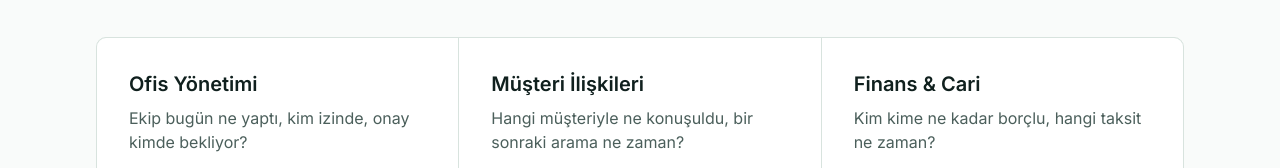
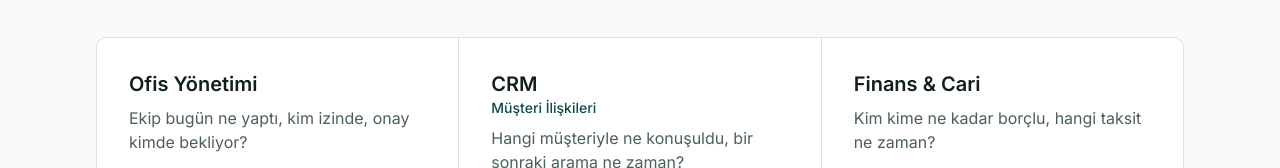
Before and after one commit to bedirhansay/kahya-web, a Next.js app: page /cozumler in a window 1280 px wide. Shown: the part 523-691 px from the top of the page. Built offline with nearby package versions, Linux system fonts and the light colour scheme; no server answers.

Commit message:
Solution name CRM with Müşteri İlişkileri underneath, as in the app

```diff
--- a/src/app/cozumler/page.tsx
+++ b/src/app/cozumler/page.tsx
@@ -13,9 +13,9 @@
 
 export const metadata: Metadata = pageMetadata({
   path: "/cozumler",
-  title: "Çözümler: Ofis Yönetimi, Müşteri İlişkileri, Finans & Cari",
+  title: "Çözümler: Ofis Yönetimi, CRM, Finans & Cari",
   description:
-    "Kahya üç çözümden oluşur: Ofis Yönetimi, Müşteri İlişkileri ve Finans & Cari. E-posta, Stok, Teklif ve Kahya AI ek hizmet olarak açılır. Fiyat için bize yazın.",
+    "Kahya üç çözümden oluşur: Ofis Yönetimi, CRM (Müşteri İlişkileri) ve Finans & Cari. E-posta, Stok, Teklif ve Kahya AI ek hizmet olarak açılır. Fiyat için bize yazın.",
 });
 
 const quote = (what: string) => `mailto:${site.email}?subject=${encodeURIComponent(`Kahya fiyat talebi: ${what}`)}`;
@@ -36,6 +36,7 @@
             {solutions.map((s) => (
               <li key={s.slug} id={s.slug} className="flex scroll-mt-24 flex-col bg-white p-6 md:p-8">
                 <h2 className="text-xl font-semibold">{s.name}</h2>
+                {s.subtitle && <p className="text-sm font-medium text-petrol">{s.subtitle}</p>}
                 <p className="mt-2 text-muted">{s.question}</p>
                 <ul className="mt-6 flex-1 space-y-2.5">
                   {s.points.map((p) => (
--- a/src/app/llms.txt/route.ts
+++ b/src/app/llms.txt/route.ts
@@ -17,7 +17,7 @@
     ...features.map((f) => `- [${f.name}](${absoluteUrl(`/ozellikler/${f.slug}`)}): ${f.metaDescription}`),
     "",
     "## Çözümler",
-    ...solutions.map((x) => `- ${x.name}: ${x.points.join(", ")}`),
+    ...solutions.map((x) => `- ${x.name}${x.subtitle ? ` (${x.subtitle})` : ""}: ${x.points.join(", ")}`),
     "",
     "## Ek hizmetler",
     ...extras.map((x) => `- ${x.name}: ${x.body}`),
--- a/src/app/page.tsx
+++ b/src/app/page.tsx
@@ -105,7 +105,10 @@
                 className="grid scroll-mt-24 gap-8 py-10 md:py-14 lg:grid-cols-[minmax(0,0.85fr)_minmax(0,1.15fr)] lg:items-center lg:gap-14"
               >
                 <div className={cn(i % 2 === 1 && "lg:order-2")}>
-                  <p className="text-sm font-semibold text-petrol">{s.name}</p>
+                  <p className="text-sm font-semibold text-petrol">
+                    {s.name}
+                    {s.subtitle && <span className="font-medium text-muted"> · {s.subtitle}</span>}
+                  </p>
                   <h3 className="mt-2 text-2xl font-semibold leading-snug md:text-[1.7rem]">{s.question}</h3>
                   <p className="mt-4 leading-relaxed text-muted">{s.body}</p>
                   <ul className="mt-6 space-y-2.5">
--- a/src/content/faq.ts
+++ b/src/content/faq.ts
@@ -2,6 +2,10 @@
   {
     q: "Kahya nedir?",
     a: "Kahya, küçük ve orta ölçekli ofisler için web tabanlı bir ofis yönetim yazılımıdır. Cari bakiyeleri, ödeme planlarını, görevleri ve projeleri, e-postayı, personel ve izinleri, talep ve onayları, dokümanları ve raporları tek yerde toplar. biHesap’ın ürünüdür.",
+  },
+  {
+    q: "Kahya hangi çözümlerden oluşur?",
+    a: "Üç çözümden: Ofis Yönetimi (ekip, görev, izin ve onaylar), CRM yani Müşteri İlişkileri (görüşmeler ve takip günleri) ve Finans & Cari (cari, tahsilat, taksit, alacak ve borç raporları, ön muhasebe). İhtiyacınız olanı seçersiniz, kullanmadıklarınız menüde görünmez.",
   },
   {
     q: "Kurulum gerekir mi?",
--- a/src/content/solutions.ts
+++ b/src/content/solutions.ts
@@ -5,6 +5,8 @@
 export type Solution = {
   slug: string;
   name: string;
+  /** Second line under the name, as the app shows it. */
+  subtitle?: string;
   question: string;
   body: string;
   points: string[];
@@ -36,7 +38,8 @@
   },
   {
     slug: "musteri-iliskileri",
-    name: "Müşteri İlişkileri",
+    name: "CRM",
+    subtitle: "Müşteri İlişkileri",
     question: "Hangi müşteriyle ne konuşuldu, bir sonraki arama ne zaman?",
     body: "Her görüşmeyi müşterinin kartına not edersiniz ve bir takip günü yazarsınız. Kimi ne zaman arayacağınız kâğıtta ya da akılda kalmaz.",
     points: [
--- a/src/lib/site.ts
+++ b/src/lib/site.ts
@@ -10,7 +10,7 @@
   fullName: "Kahya by biHesap",
   tagline: "Ofisinizin bütün parçaları, bir arada.",
   description:
-    "Kahya cari, görev, personel ve izin takibini, talep ve onayları tek yerde toplayan web tabanlı ofis yönetim programıdır. Ofis Yönetimi, Müşteri İlişkileri ve Finans & Cari çözümlerinden ihtiyacınız olanı seçersiniz.",
+    "Kahya cari, görev, personel ve izin takibini, talep ve onayları tek yerde toplayan web tabanlı ofis yönetim programıdır. Ofis Yönetimi, CRM ve Finans & Cari çözümlerinden ihtiyacınız olanı seçersiniz.",
   // The marketing site's own address. Set NEXT_PUBLIC_SITE_URL in each environment.
   url: process.env.NEXT_PUBLIC_SITE_URL ?? "https://kahya.bihesap.co",
   email: "info@bihesap.co",
```
